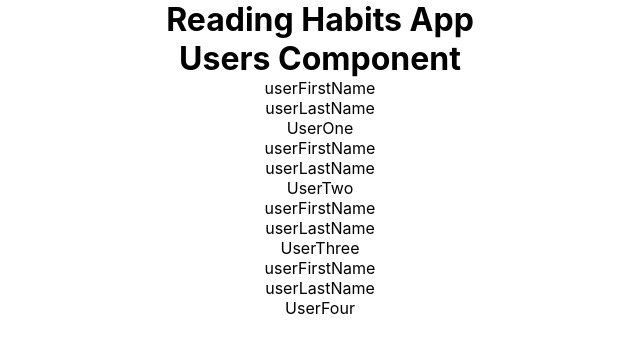
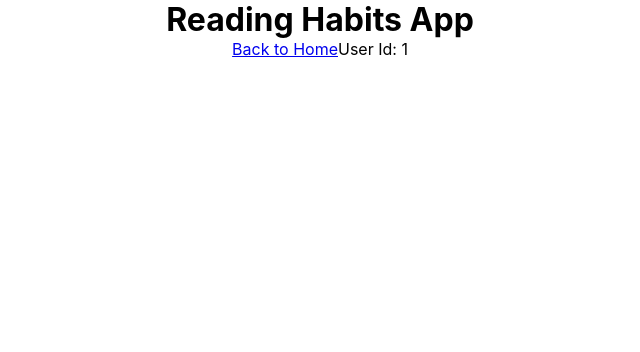
Before and after one commit to acervantest/reading-habit, a React (Create React App) app: page /user/1 in a window 1280 px wide. Shown: the top 352 px of the page, without its empty margins (320-960 px from the left). Built offline with nearby package versions, Linux system fonts and the light colour scheme.

Commit message:
routing  implementation

```diff
--- a/package.json
+++ b/package.json
@@ -8,6 +8,7 @@
     "@testing-library/user-event": "^12.8.3",
     "react": "^17.0.2",
     "react-dom": "^17.0.2",
+    "react-router-dom": "^5.2.0",
     "react-scripts": "4.0.3",
     "web-vitals": "^1.1.2"
   },
--- a/src/App.js
+++ b/src/App.js
@@ -1,14 +1,21 @@
 import './App.css';
 import Home from './components/pages/Home';
+import UserDetail from './components/users/UserDetail';
 import HabitsState from './context/habits/HabitsState';
+import { BrowserRouter as Router, Switch, Route } from 'react-router-dom';
 
 const App = () => {
   return (
     <HabitsState>
+      <Router>
       <div className='container'>
         <h1>Reading Habits App</h1>
-        <Home />
+        <Switch>
+          <Route exact path='/' component={ Home }/>
+          <Route path='/user/:userId' component={ UserDetail } />
+        </Switch>
       </div>
+      </Router>
     </HabitsState>
   );
 }
--- /dev/null
+++ b/src/components/users/UserDetail.js
@@ -0,0 +1,13 @@
+import React from 'react';
+import { Link } from 'react-router-dom';
+
+const UserDetail = ({ match }) => {
+    return (
+        <div>
+            <Link to='/' className='btn btn-light'>Back to Home</Link>
+            User Id:  { match.params.userId }
+        </div>
+    )
+}
+
+export default UserDetail;
--- /dev/null
+++ b/src/components/users/UserItem.js
@@ -0,0 +1,17 @@
+import React from 'react';
+import { Link } from 'react-router-dom';
+
+const UserItem = ({user:{id,firstName,lastName,username}}) => {
+    return (
+        <div>
+            <div >{firstName}</div>
+            <div >{lastName}</div>
+            <div >{username}</div>
+            <div>
+                <Link to={`/user/${id}`} >More</Link>
+            </div>
+        </div>
+    )
+}
+
+export default UserItem;
--- a/src/components/users/Users.js
+++ b/src/components/users/Users.js
@@ -1,5 +1,7 @@
 import React , { useContext, useEffect } from 'react';
+import UserItem from './UserItem';
 import HabitsContext from '../../context/habits/HabitsContext';
+
 
 const Users = () => {
 
@@ -17,11 +19,7 @@ const Users = () => {
             <div>
             {
                 users.map( user => (
-                    <div key={user.id}>
-                        <div >{user.firstName}</div>
-                        <div >{user.lastName}</div>
-                        <div >{user.username}</div>
-                    </div>
+                    <UserItem key={user.id} user={user} />
                 ))
             }
             </div>
```
Also changed, not shown: 1 other file (tests, documents, lock files or other folders).
